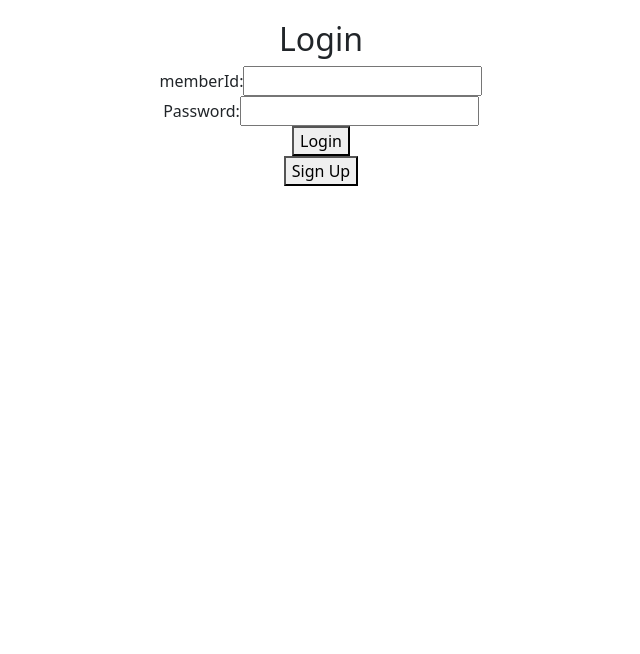
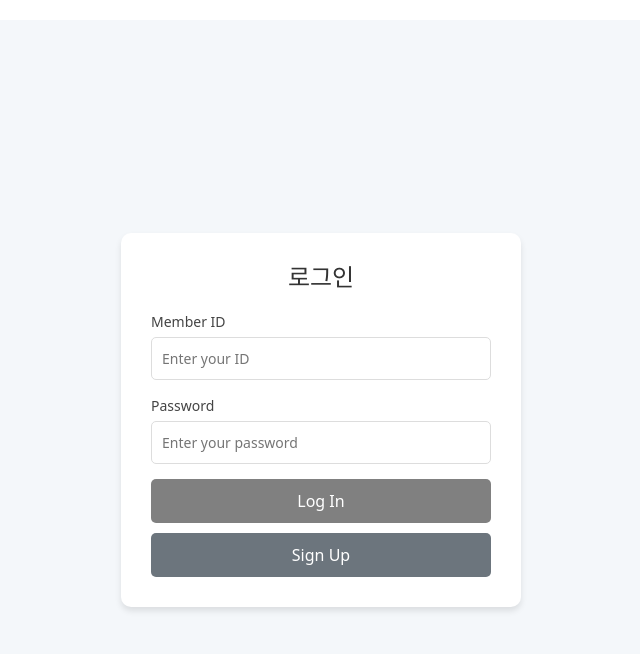
Before and after one commit to YJKBigBo/realDataMiniProject, a React (Create React App) app in the folder shoppingF/shopping/: page / in a window 1280 px wide. Shown: the top 654 px of the page, without its empty margins (319-959 px from the left). Built offline with nearby package versions, Linux system fonts and the light colour scheme; no server answers.

Commit message:
💄update the UI: 로그인과 회원가입 UI변경

```diff
--- a/shoppingF/shopping/src/pages/Login.js
+++ b/shoppingF/shopping/src/pages/Login.js
@@ -24,31 +24,145 @@ const Login = ({ onSignupClick, onLoginSuccess }) => {
   };
 
   return (
-    <div className="login-container">
-      <h2>Login</h2>
-      <form onSubmit={handleLogin}>
-        <div>
-          <label>memberId:</label>
+    <div
+      style={{
+        display: 'flex',
+        justifyContent: 'center',
+        alignItems: 'center',
+        height: '100vh',
+        background: '#f4f7fa',
+      }}
+    >
+      <div
+        style={{
+          background: 'white',
+          borderRadius: '10px',
+          boxShadow: '0 4px 6px rgba(0, 0, 0, 0.1)',
+          padding: '30px',
+          maxWidth: '400px',
+          width: '100%',
+          textAlign: 'center',
+        }}
+      >
+        <h2 style={{ marginBottom: '10px', fontSize: '24px', color: '#333' }}>
+          로그인
+        </h2>
+        <p style={{ marginBottom: '20px', color: '#666' }}>
+        </p>
+        <form
+          onSubmit={handleLogin}
+          style={{
+            display: 'flex',
+            flexDirection: 'column',
+            gap: '15px',
+          }}
+        >
+          <div style={{ textAlign: 'left' }}>
+            <label
+              htmlFor="memberId"
+              style={{
+                display: 'block',
+                marginBottom: '5px',
+                fontSize: '14px',
+                color: '#444',
+              }}
+            >
+              Member ID
+            </label>
             <input
               type="text"
+              id="memberId"
               value={memberId}
               onChange={(e) => setMemberId(e.target.value)}
+              placeholder="Enter your ID"
               required
+              style={{
+                width: '100%',
+                padding: '10px',
+                border: '1px solid #ddd',
+                borderRadius: '5px',
+                fontSize: '14px',
+              }}
             />
           </div>
-        <div>
-          <label>Password:</label>
+          <div style={{ textAlign: 'left' }}>
+            <label
+              htmlFor="password"
+              style={{
+                display: 'block',
+                marginBottom: '5px',
+                fontSize: '14px',
+                color: '#444',
+              }}
+            >
+              Password
+            </label>
             <input
               type="password"
+              id="password"
               value={memberPw}
               onChange={(e) => setMemberPw(e.target.value)}
+              placeholder="Enter your password"
               required
+              style={{
+                width: '100%',
+                padding: '10px',
+                border: '1px solid #ddd',
+                borderRadius: '5px',
+                fontSize: '14px',
+              }}
             />
           </div>
-        {error && <p>{error}</p>}
-        <button type="submit">Login</button>
+          {error && (
+            <p
+              style={{
+                color: 'red',
+                fontSize: '14px',
+                marginBottom: '10px',
+              }}
+            >
+              {error}
+            </p>
+          )}
+          <button
+            type="submit"
+            style={{
+              width: '100%',
+              padding: '10px',
+              border: 'none',
+              borderRadius: '5px',
+              fontSize: '16px',
+              color: 'white',
+              background: 'gray',
+              cursor: 'pointer',
+              marginBottom: '10px',
+              transition: 'background 0.3s ease',
+            }}
+            onMouseOver={(e) => (e.target.style.background = '#0056b3')}
+            onMouseOut={(e) => (e.target.style.background = '#007bff')}
+          >
+            Log In
+          </button>
         </form>
-      <button onClick={onSignupClick}>Sign Up</button>
+        <button
+          onClick={onSignupClick}
+          style={{
+            width: '100%',
+            padding: '10px',
+            border: 'none',
+            borderRadius: '5px',
+            fontSize: '16px',
+            color: 'white',
+            background: '#6c757d',
+            cursor: 'pointer',
+            transition: 'background 0.3s ease',
+          }}
+          onMouseOver={(e) => (e.target.style.background = '#5a6268')}
+          onMouseOut={(e) => (e.target.style.background = '#6c757d')}
+        >
+          Sign Up
+        </button>
+      </div>
     </div>
   );
 };
--- a/shoppingF/shopping/src/pages/Signup.js
+++ b/shoppingF/shopping/src/pages/Signup.js
@@ -37,23 +37,89 @@ const Signup = ({ onLoginClick }) => {
       const memberCount = response.data;
 
       if (memberCount >= 1) {
-          alert("회원가입이 완료되었습니다.");
+        alert('회원가입이 완료되었습니다.');
         onLoginClick();
       } else {
-          setError("회원가입 실패");
+        setError('회원가입 실패');
       }
     } catch (error) {
-        setError("회원가입 실패");
+      setError('회원가입 실패');
     }
   };
 
+  const styles = {
+    container: {
+      maxWidth: '500px',
+      margin: '50px auto',
+      padding: '20px',
+      border: '1px solid #ccc',
+      borderRadius: '10px',
+      backgroundColor: '#f9f9f9',
+      boxShadow: '0 4px 8px rgba(0, 0, 0, 0.1)',
+    },
+    title: {
+      textAlign: 'center',
+      fontSize: '24px',
+      marginBottom: '20px',
+      color: '#333',
+    },
+    form: {
+      display: 'flex',
+      flexDirection: 'column',
+    },
+    formGroup: {
+      marginBottom: '15px',
+    },
+    label: {
+      display: 'block',
+      marginBottom: '5px',
+      fontWeight: 'bold',
+      color: '#555',
+    },
+    input: {
+      width: '100%',
+      padding: '8px',
+      fontSize: '16px',
+      border: '1px solid #ddd',
+      borderRadius: '5px',
+    },
+    button: {
+      width: '100%',
+      padding: '10px 0',
+      marginTop: '20px',
+      fontSize: '16px',
+      backgroundColor: '#28a745',
+      color: '#fff',
+      border: 'none',
+      borderRadius: '5px',
+      cursor: 'pointer',
+    },
+    buttonHover: {
+      backgroundColor: '#218838',
+    },
+    secondaryButton: {
+      marginTop: '10px',
+      backgroundColor: '#007bff',
+      color: '#fff',
+    },
+    secondaryButtonHover: {
+      backgroundColor: '#0056b3',
+    },
+    errorMessage: {
+      color: 'red',
+      fontSize: '14px',
+      textAlign: 'center',
+    },
+  };
+
   return (
-    <div className="signup-container">
-      <h2>회원가입</h2>
-      <form onSubmit={handleSignup}>
-        <div>
-          <label>이름 : </label>
+    <div style={styles.container}>
+      <h2 style={styles.title}>회원가입</h2>
+      <form style={styles.form} onSubmit={handleSignup}>
+        <div style={styles.formGroup}>
+          <label style={styles.label}>이름</label>
           <input
+            style={styles.input}
             type="text"
             name="memberName"
             value={form.memberName}
@@ -61,9 +127,10 @@ const Signup = ({ onLoginClick }) => {
             required
           />
         </div>
-        <div>
-          <label>ID : </label>
+        <div style={styles.formGroup}>
+          <label style={styles.label}>ID</label>
           <input
+            style={styles.input}
             type="text"
             name="memberId"
             value={form.memberId}
@@ -71,9 +138,10 @@ const Signup = ({ onLoginClick }) => {
             required
           />
         </div>
-        <div>
-          <label>비밀번호 : </label>
+        <div style={styles.formGroup}>
+          <label style={styles.label}>비밀번호</label>
           <input
+            style={styles.input}
             type="password"
             name="memberPw"
             value={form.memberPw}
@@ -81,9 +149,10 @@ const Signup = ({ onLoginClick }) => {
             required
           />
         </div>
-        <div>
-          <label>비밀번호 확인 : </label>
+        <div style={styles.formGroup}>
+          <label style={styles.label}>비밀번호 확인</label>
           <input
+            style={styles.input}
             type="password"
             name="memberPwCon"
             value={form.memberPwCon}
@@ -91,9 +160,10 @@ const Signup = ({ onLoginClick }) => {
             required
           />
         </div>
-        <div>
-          <label>주소 : </label>
+        <div style={styles.formGroup}>
+          <label style={styles.label}>주소</label>
           <input
+            style={styles.input}
             type="text"
             name="memberAddr"
             value={form.memberAddr}
@@ -101,56 +171,62 @@ const Signup = ({ onLoginClick }) => {
             required
           />
         </div>
-        <div>
-          <label>상세 주소 : </label>
+        <div style={styles.formGroup}>
+          <label style={styles.label}>상세 주소</label>
           <input
+            style={styles.input}
             type="text"
             name="memberAddrDetail"
             value={form.memberAddrDetail}
             onChange={handleChange}
           />
         </div>
-        <div>
-          <label>우편 번호 : </label>
+        <div style={styles.formGroup}>
+          <label style={styles.label}>우편 번호</label>
           <input
+            style={styles.input}
             type="text"
             name="memberPost"
             value={form.memberPost}
             onChange={handleChange}
           />
         </div>
-        <div>
-          <label>전화 1 : </label>
+        <div style={styles.formGroup}>
+          <label style={styles.label}>전화 1</label>
           <input
+            style={styles.input}
             type="text"
             name="memberPhone1"
             value={form.memberPhone1}
             onChange={handleChange}
           />
         </div>
-        <div>
-          <label>전화 2 : </label>
+        <div style={styles.formGroup}>
+          <label style={styles.label}>전화 2</label>
           <input
+            style={styles.input}
             type="text"
             name="memberPhone2"
             value={form.memberPhone2}
             onChange={handleChange}
           />
         </div>
-        <div>
-          <label>성별 : </label>
+        <div style={styles.formGroup}>
+          <label style={styles.label}>성별</label>
           <select
-            name="gender"
+            style={styles.input}
+            name="memberGender"
             value={form.memberGender}
             onChange={handleChange}
           >
-            <option value="M">M</option>
-            <option value="F">F</option>
+            <option value="M">남성</option>
+            <option value="F">여성</option>
           </select>
         </div>
-        <div>
-          <label>생년월일 : </label>
+        <div style={styles.formGroup}>
+          <label style={styles.label}>생년월일</label>
           <input
+            style={styles.input}
             type="date"
             name="memberBirth"
             value={form.memberBirth}
@@ -158,9 +234,10 @@ const Signup = ({ onLoginClick }) => {
             required
           />
         </div>
-        <div>
-          <label>이메일 : </label>
+        <div style={styles.formGroup}>
+          <label style={styles.label}>이메일</label>
           <input
+            style={styles.input}
             type="email"
             name="memberEmail"
             value={form.memberEmail}
@@ -168,10 +245,24 @@ const Signup = ({ onLoginClick }) => {
             required
           />
         </div>
-        {error && <p>{error}</p>}
-        <button type="submit">Sign Up</button>
+        {error && <p style={styles.errorMessage}>{error}</p>}
+        <button
+          type="submit"
+          style={styles.button}
+          onMouseOver={(e) => (e.target.style.backgroundColor = styles.buttonHover.backgroundColor)}
+          onMouseOut={(e) => (e.target.style.backgroundColor = '#28a745')}
+        >
+          회원가입
+        </button>
       </form>
-      <button onClick={onLoginClick}>Back to Login</button>
+      <button
+        onClick={onLoginClick}
+        style={{ ...styles.button, ...styles.secondaryButton }}
+        onMouseOver={(e) => (e.target.style.backgroundColor = styles.secondaryButtonHover.backgroundColor)}
+        onMouseOut={(e) => (e.target.style.backgroundColor = '#007bff')}
+      >
+        로그인으로 돌아가기
+      </button>
     </div>
   );
 };
```
Lines whose indentation alone changed are shown as unchanged.
